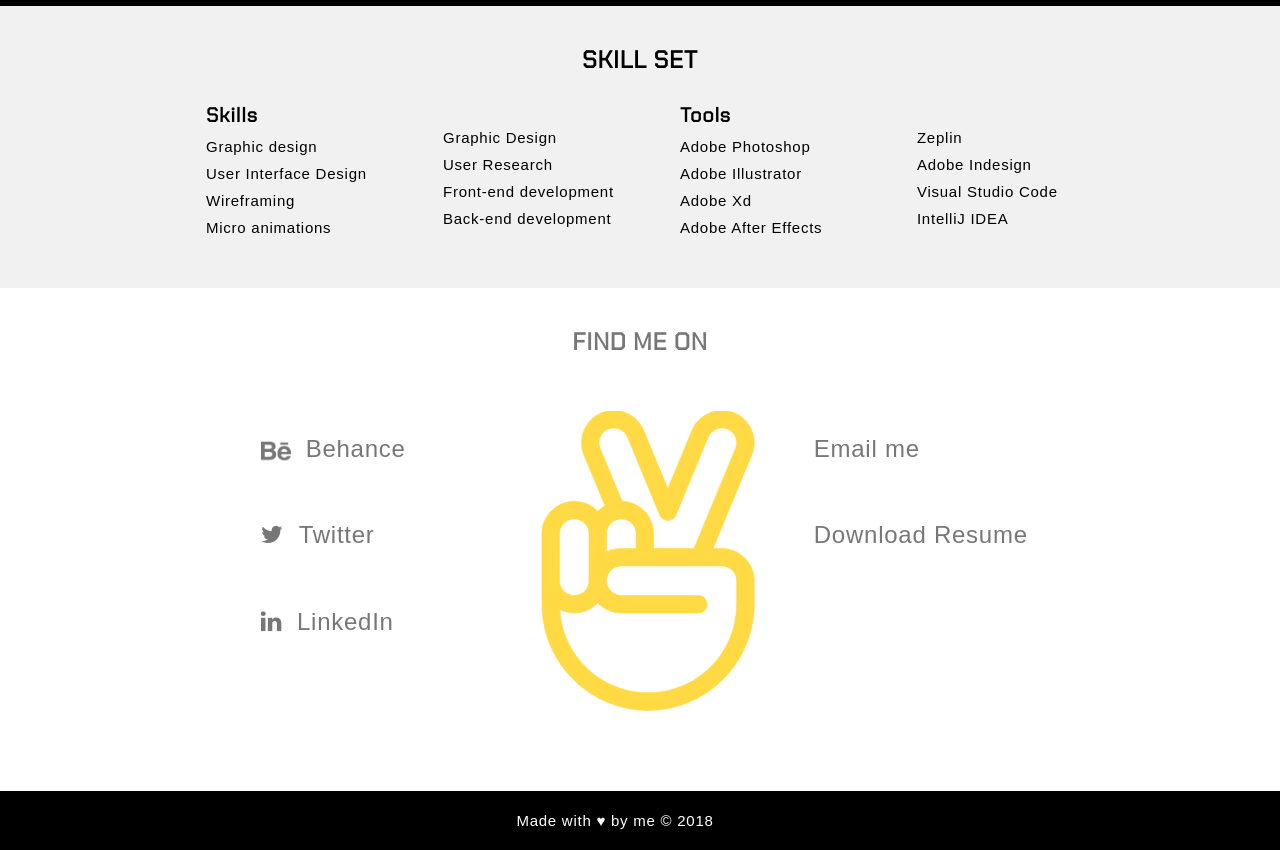
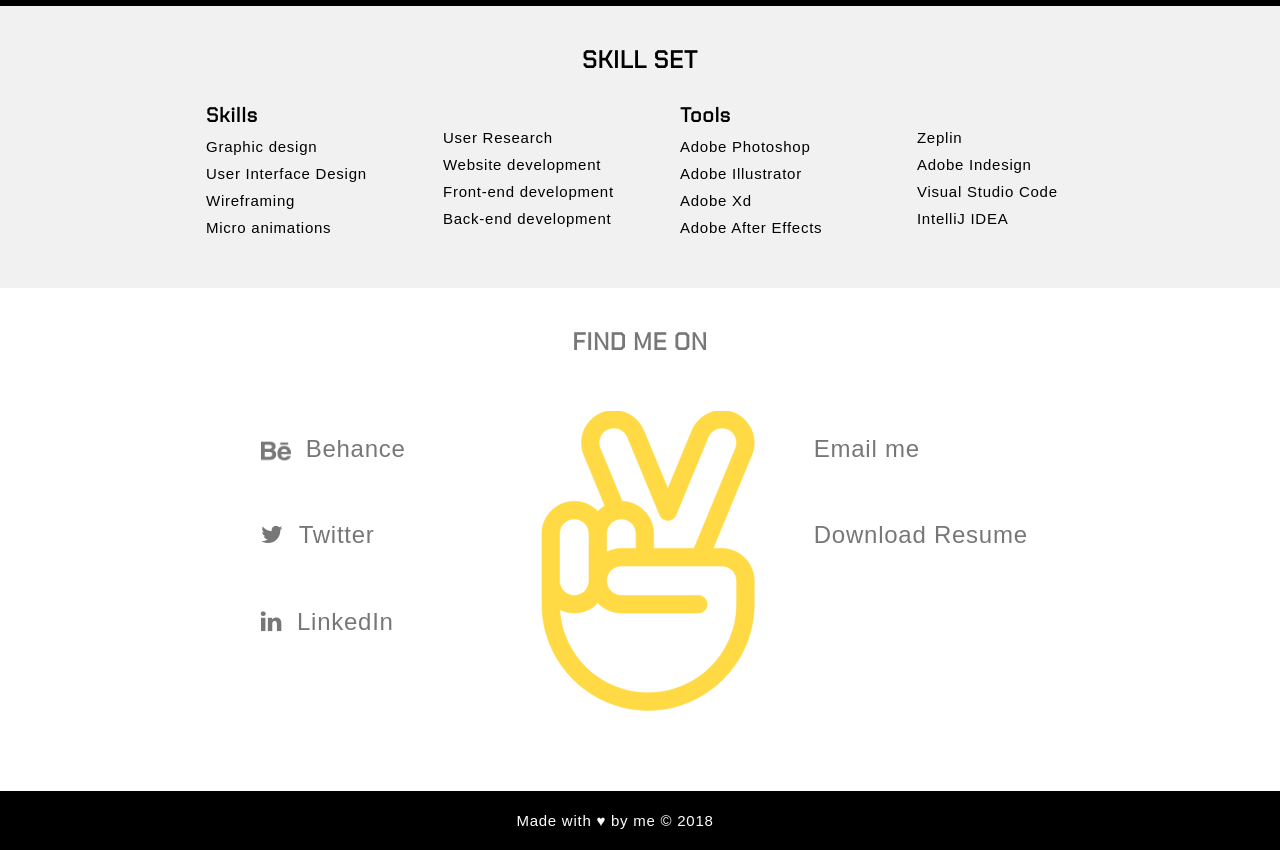
Before and after one commit to anurag27k/portfolio, a plain HTML site: page index.html in a window 1280 px wide. Shown: the part 2920-3770 px from the top of the page. Drawn offline with nearby package versions, Linux system fonts and the light colour scheme; a web font is replaced by a local one.

Commit message:
Update index.html

```diff
--- a/index.html
+++ b/index.html
@@ -278,8 +278,8 @@
       <div class="w3-col m3">
         <br>
         <ul>
-          <li>Graphic Design</li>
           <li>User Research</li>
+          <li>Website development</li>
           <li>Front-end development</li>
           <li>Back-end development</li>
         </ul>
```
Lines whose indentation alone changed are shown as unchanged.
